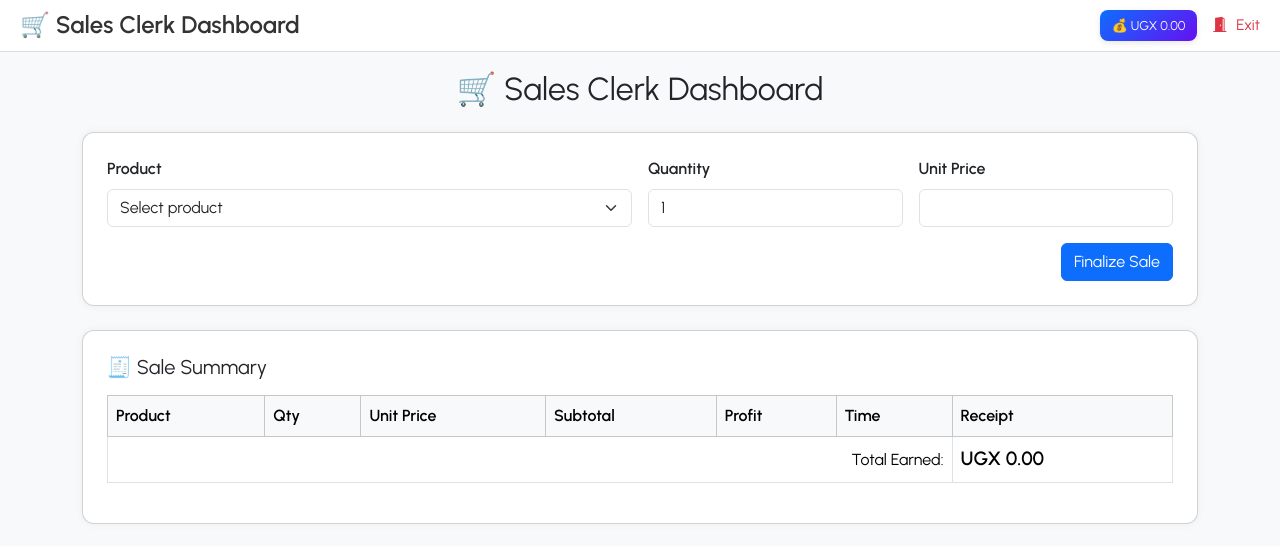
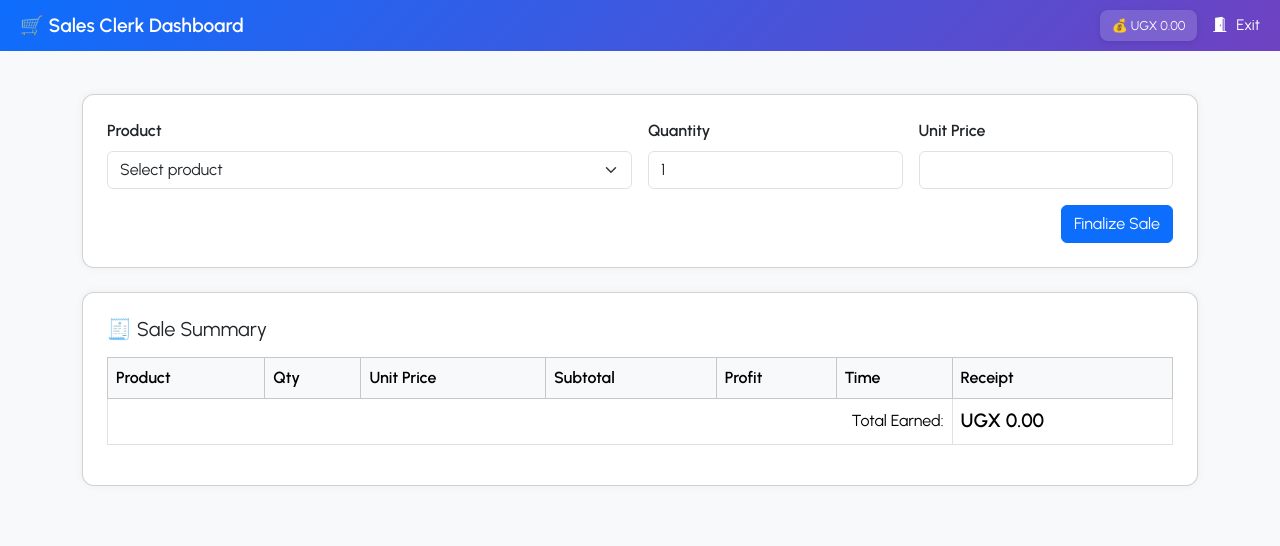
Before and after one commit to sejjtechnologies/shop_system, a Flask app: page /sales/sale_aproduct in a window 1280 px wide. Shown: the top 546 px of the page. Run offline with Flask 3, Linux system fonts and the light colour scheme; the visitor is signed in with stand-in values (Sample User, id 1); data that the repository does not hold is empty.

Commit message:
Refined Sales Clerk dashboard: moved exit button, styled navbar, removed heading repetition

```diff
--- a/templates/Sales_Clerk/sale_aproduct.html
+++ b/templates/Sales_Clerk/sale_aproduct.html
@@ -25,37 +25,36 @@
       top: 0;
       left: 0;
       right: 0;
-      background-color: #ffffff;
-      border-bottom: 1px solid #ddd;
+      background: linear-gradient(135deg, #0d6efd, #6f42c1);
       padding: 10px 20px;
       z-index: 1000;
       display: flex;
       justify-content: space-between;
       align-items: center;
+      color: white;
     }
     .navbar h4 {
       margin: 0;
       font-weight: 600;
-      color: #333;
+      font-size: 1.2rem;
     }
     .exit-btn {
       font-size: 0.95rem;
       font-weight: 500;
-      color: #dc3545;
+      color: white;
       text-decoration: none;
+      margin-left: 15px;
     }
     .exit-btn i {
       margin-right: 5px;
     }
     .balance-card {
-      background: linear-gradient(135deg, #0d6efd, #6610f2);
-      color: white;
+      background: rgba(255, 255, 255, 0.15);
       padding: 6px 12px;
       border-radius: 8px;
       font-size: 0.8rem;
       font-weight: 500;
       box-shadow: 0 2px 6px rgba(0,0,0,0.1);
-      margin-right: 15px;
       white-space: nowrap;
     }
     .card {
@@ -98,9 +97,8 @@
   </div>
 
   <div class="container">
-    <h2 class="mb-4 text-center">🛒 Sales Clerk Dashboard</h2>
 
-    <div class="card p-4 mb-4">
+    <div class="card p-4 mb-4 mt-4">
       <form method="POST" action="/sales/save_sale">
         <div class="row g-3">
           <div class="col-md-6">
```
